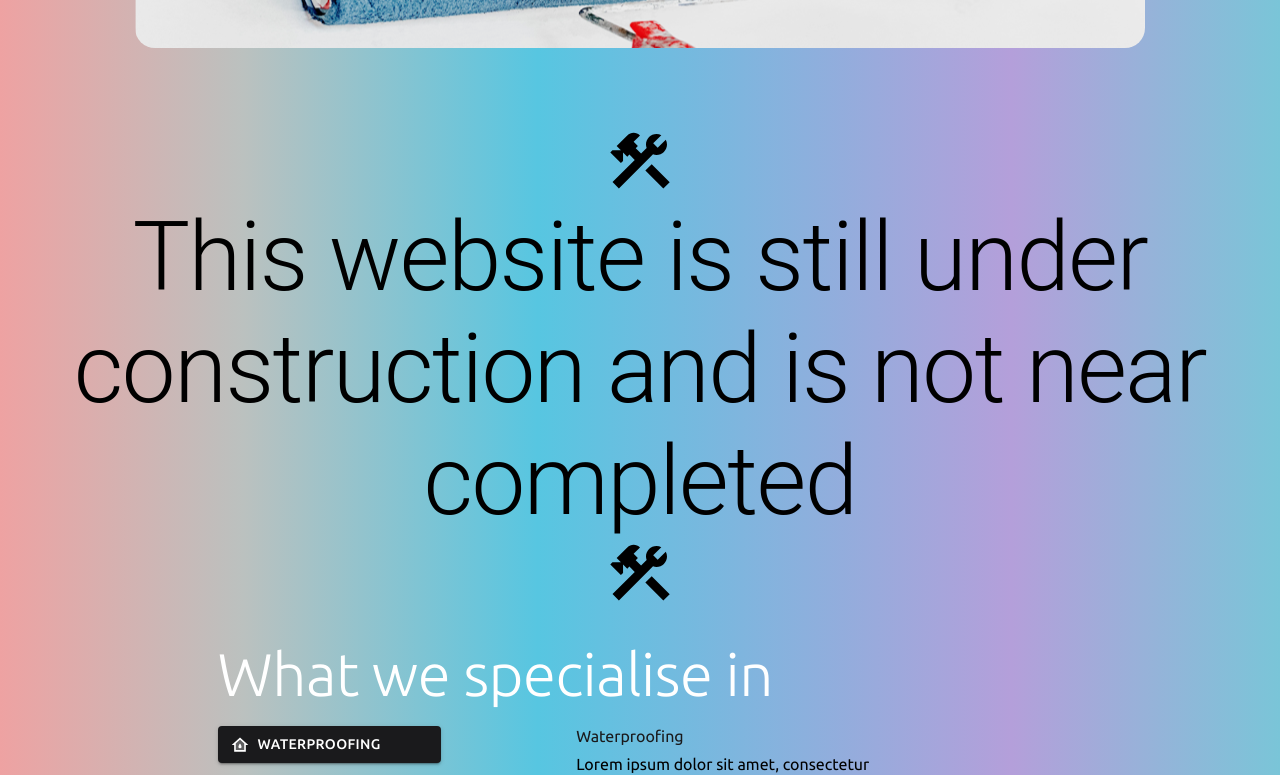
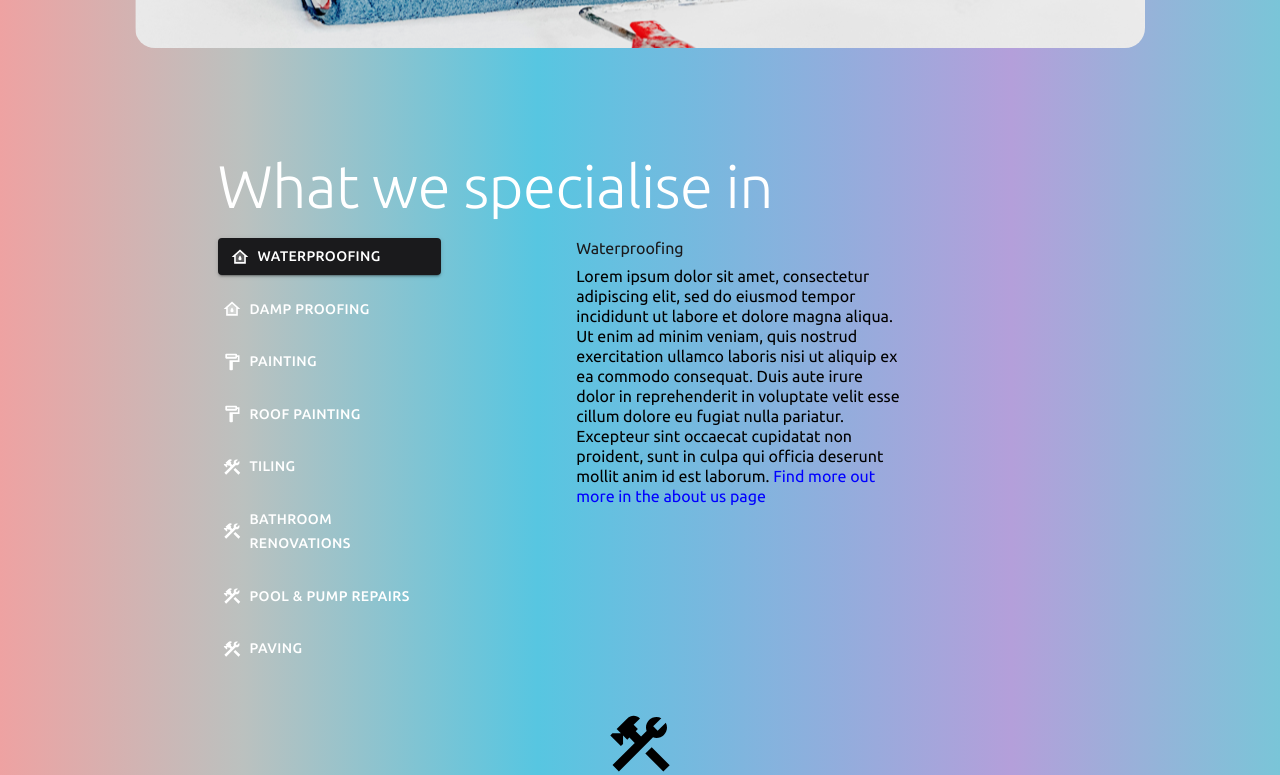
Before and after one commit to DeonVosloo/multipcon, a React (Create React App) app in the folder multipcon/: page / in a window 1280 px wide. Shown: the part 380-1155 px from the top of the page. Built offline with nearby package versions, Linux system fonts and the light colour scheme.

Commit message:
Moved under construction message location

```diff
--- a/multipcon/src/App.js
+++ b/multipcon/src/App.js
@@ -14,10 +14,10 @@ function App() {
       <div id="About">
         <Introduction/>
       </div>
-      <ConstructionIcon sx={{fontSize: 72}}/><Typography variant="h1" color="initial">This website is still under construction and is not near completed </Typography><ConstructionIcon sx={{fontSize: 72}}/>
       <div id="Work">
         <ExperiencesGrid/>
       </div>
+      <ConstructionIcon sx={{fontSize: 72}}/><Typography variant="h1" color="initial">This website is still under construction</Typography><ConstructionIcon sx={{fontSize: 72}}/>
 
       <Footer/>
 
```
